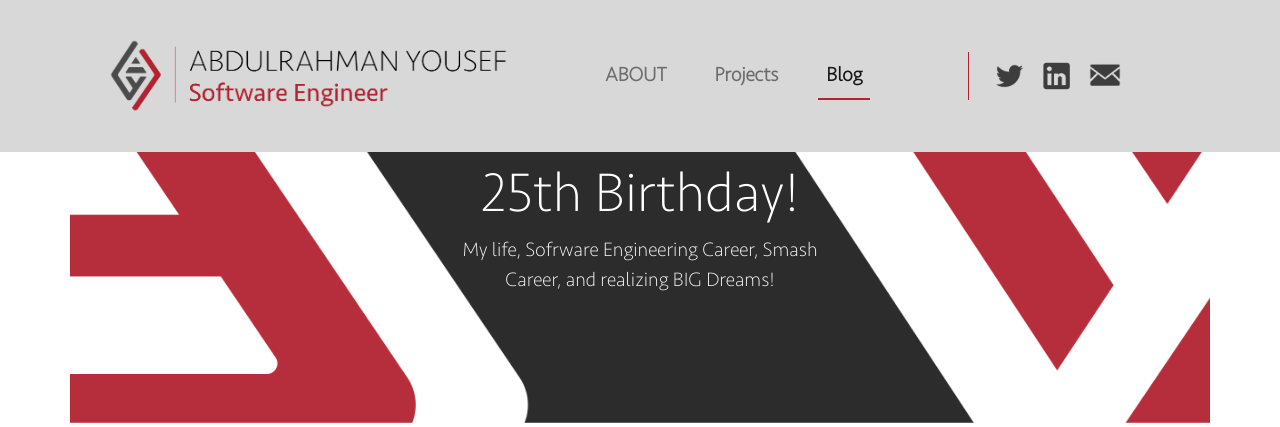
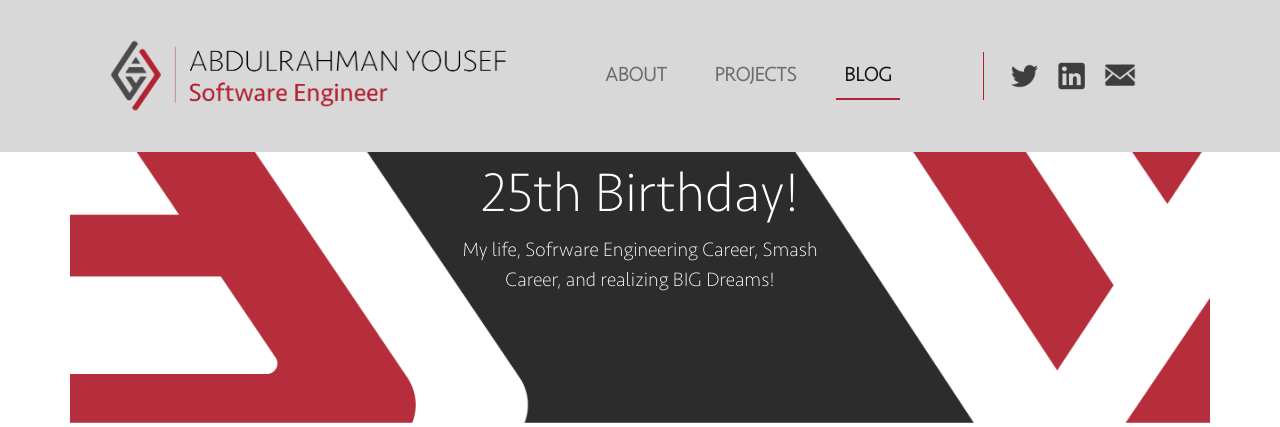
Before and after one commit to moom1/MyWebsite, a PHP site: page /25th.php in a window 1280 px wide. Shown: the top 427 px of the page. Run offline with PHP 8.4, Linux system fonts and the light colour scheme.

Commit message:
nav bar caps

```diff
--- a/topNav.php
+++ b/topNav.php
@@ -12,10 +12,10 @@
                 <a class="nav-link <?php echo ($page == "about" ? "active" : "")?> " href="about">ABOUT</a>
                 </li>
                 <li class="nav-item">
-                <a class="nav-link <?php echo ($page == "projects" ? "active" : "")?>" href="projects" tabindex="-1" aria-disabled="true">Projects</a>
+                <a class="nav-link <?php echo ($page == "projects" ? "active" : "")?>" href="projects" tabindex="-1" aria-disabled="true">PROJECTS</a>
                 </li>
                 <li class="nav-item">
-                <a class="nav-link <?php echo ($page == "blog" ? "active" : "")?>" href="blog">Blog</a>
+                <a class="nav-link <?php echo ($page == "blog" ? "active" : "")?>" href="blog">BLOG</a>
                 </li>
             </ul>
 
```
